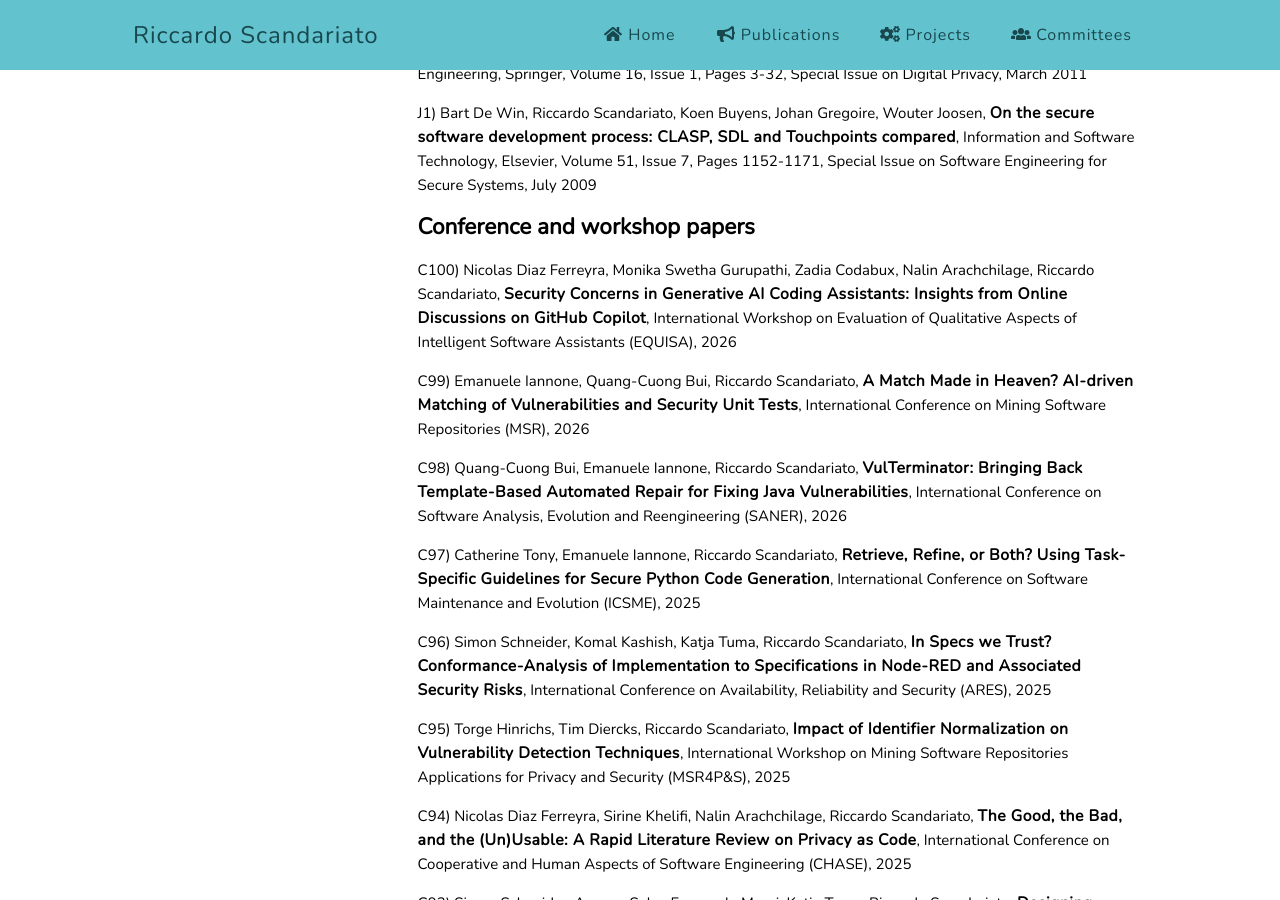
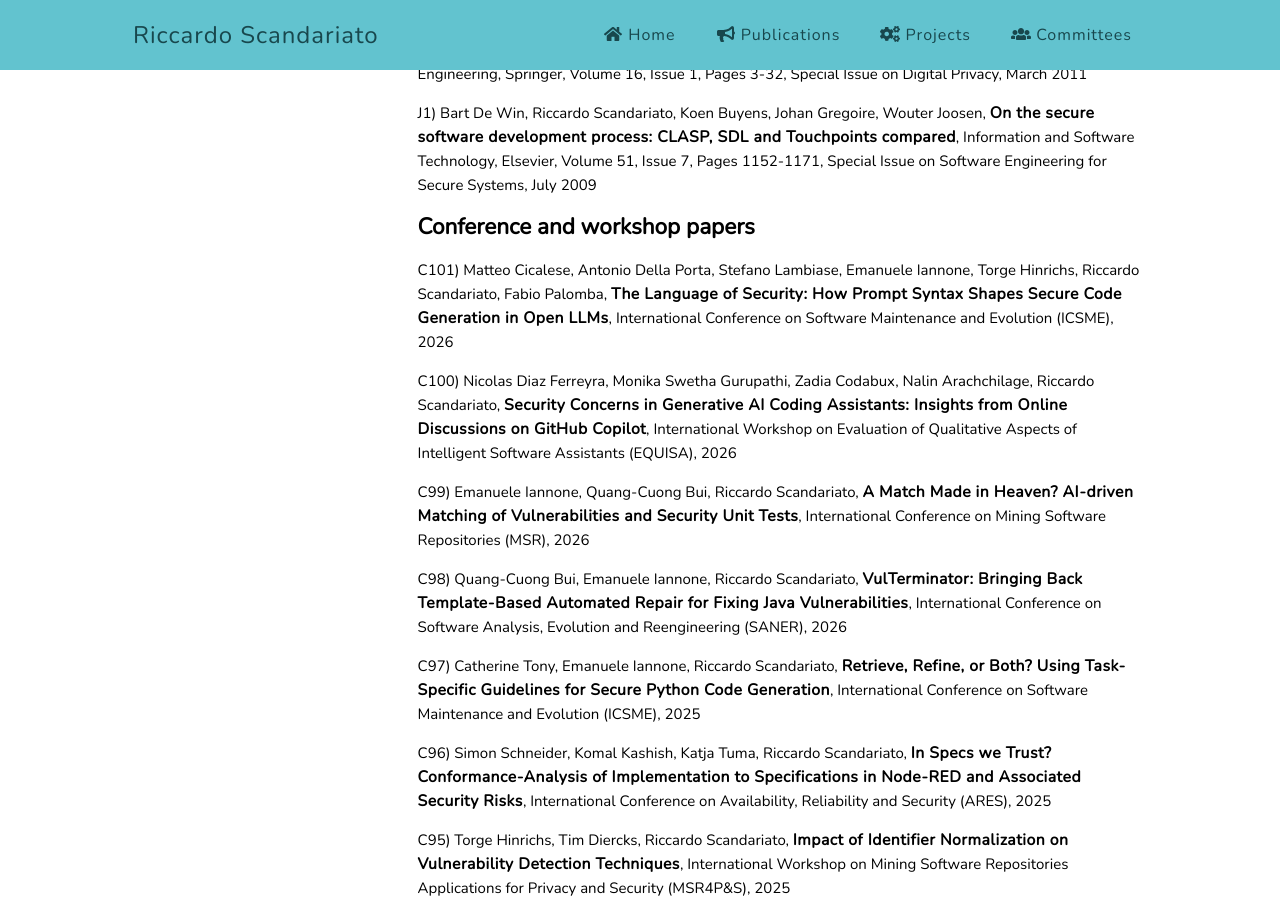
Before and after one commit to riccardoscandariato/riccardoscandariato.github.io, a Jekyll site: the page built from pubs.md, in a window 1280 px wide and 900 px high, scrolled down 2982 px. Built offline with Jekyll 4.4.1, drawn with Linux system fonts in a browser that asks for light colours.

Commit message:
more papers

```diff
--- a/pubs.md
+++ b/pubs.md
@@ -76,6 +76,8 @@ title: Publications
 
 
 <h2>Conference and workshop papers</h2>
+
+<p>C101) Matteo Cicalese, Antonio Della Porta, Stefano Lambiase, Emanuele Iannone, Torge Hinrichs, Riccardo Scandariato, Fabio Palomba, <strong>The Language of Security: How Prompt Syntax Shapes Secure Code Generation in Open LLMs</strong>, International Conference on Software Maintenance and Evolution (ICSME), 2026</p>
 
 <p>C100) Nicolas Diaz Ferreyra, Monika Swetha Gurupathi, Zadia Codabux, Nalin Arachchilage, Riccardo Scandariato, <strong>Security Concerns in Generative AI Coding Assistants: Insights from Online Discussions on GitHub Copilot</strong>, International Workshop on Evaluation of Qualitative Aspects of Intelligent Software Assistants (EQUISA), 2026</p>
 
```
Also changed, not shown: projects.md (+4 -4 lines).
